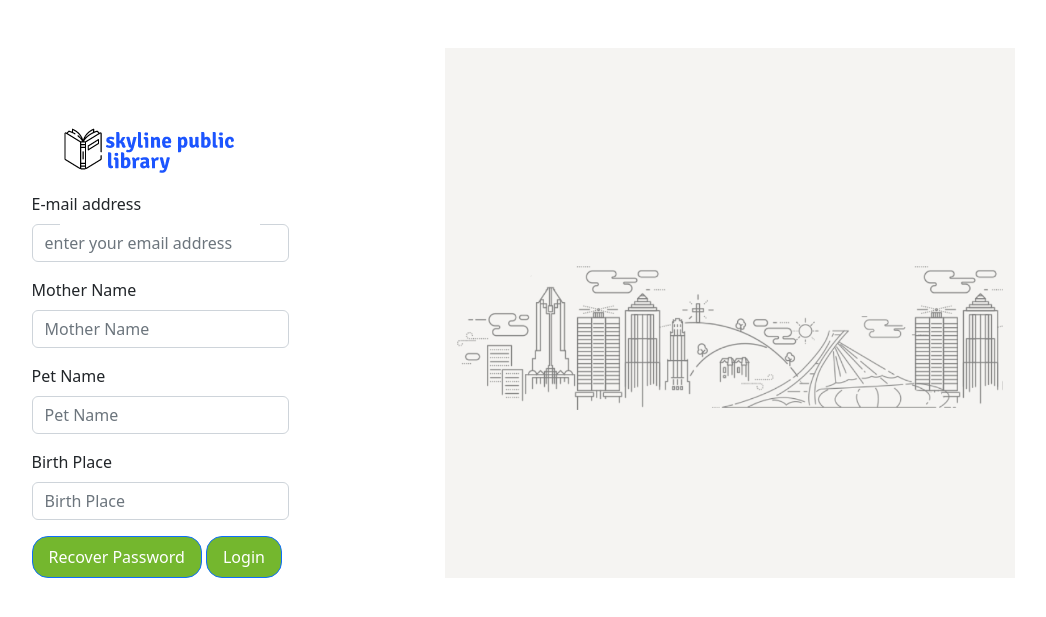
After one commit to rutushah/Skyline_Public_Library, a PHP site: page /library_management/forgotPassword.php in a window 1280 px wide. The commit adds this page. Shown: the top 617 px of the page, without its empty margins (195-1241 px from the left). Run offline with PHP 8.4, Linux system fonts and the light colour scheme; data comes from the database, SQL or seed files in the repository.

```diff
--- a/admin/admin_issue_book.php
+++ b/admin/admin_issue_book.php
@@ -7,7 +7,7 @@
       <meta charset="UTF-8">
       <meta http-equiv="X-UA-Compatible" content="IE=edge">
       <meta name="viewport" content="width=device-width, initial-scale=1.0">
-      <title>Book_Issue</title>
+      <title>Book Issue</title>
       <link rel="stylesheet" href="https://stackpath.bootstrapcdn.com/bootstrap/4.4.1/css/bootstrap.min.css" integrity="sha384-Vkoo8x4CGsO3+Hhxv8T/Q5PaXtkKtu6ug5TOeNV6gBiFeWPGFN9MuhOf23Q9Ifjh" crossorigin="anonymous">
       <link rel="stylesheet" href="https://cdnjs.cloudflare.com/ajax/libs/font-awesome/4.7.0/css/font-awesome.min.css">
       <script src='https://kit.fontawesome.com/a076d05399.js' crossorigin='anonymous'></script>
--- /dev/null
+++ b/user/forgotPassword.php
@@ -0,0 +1,148 @@
+<?php
+session_start();
+
+include_once("../dbConfig.php");
+// echo $role = $_SESSION['role'];
+// die();
+$user_selected_role = "";
+$sql = "SELECT * FROM `user_role`";
+$all_user_role = mysqli_query($mysqli,$sql);
+if(isset($_SESSION["role"])){
+    $user_selected_role = $_SESSION["role"];
+    // echo $user_selected_role;
+    // die();
+}
+?>
+<!DOCTYPE html>
+<html>
+<head>
+  <meta charset="utf-8">
+  <meta name="viewport" content="width=device-width, initial-scale=1">
+  <title>Forgot Password</title>
+
+    <link rel="stylesheet" href="https://cdnjs.cloudflare.com/ajax/libs/font-awesome/4.7.0/css/font-awesome.min.css">
+    <style>
+         <?php
+            include "../js/main.js";
+            include "../css/user.css";
+            include "../css/bootstrap.css";
+            include "../js/bootstrap.js";
+            ?>
+      </style>
+</head>
+
+<?php
+        $motherNameError = $emailErr = $petNameError = $birthPlaceError = "";
+        if (isset($_POST['recover_password'])) {
+            $mother_name  =   $_POST['motherName'];
+            $pet_name  =   $_POST['petName'];
+            $birth_place =   $_POST['birthPlace'];
+            $email  =   $_POST['email'];
+
+            $email_result = mysqli_query($mysqli, "select email_id from users where email_id ='$email'");
+
+            $user_matched = mysqli_num_rows($email_result);
+
+            $result = "SELECT * FROM `users` WHERE email_id = '$email' AND (mother_name ='$mother_name' AND pet_name = '$pet_name' AND
+            birth_place = '$birth_place') AND account_status = 0 AND payment_status = 0 AND user_status = 0";
+
+            $query_result = mysqli_query($mysqli, $result) or die( mysqli_error($mysqli));
+            $data_matched = mysqli_num_rows($query_result);
+
+            if(!filter_var($email, FILTER_VALIDATE_EMAIL))
+            {
+                $emailErr = '<p style = "color:red">Invalid Email Format</p>';
+            }
+            if($mother_name == ""){
+                $motherNameError = '<p style = "color:red">Please Enter Mother Name</p>';
+            }
+
+            if($pet_name == ""){
+                $petNameError = '<p style = "color:red">Please Enter Pet Name</p>';
+            }
+
+            if($birth_place == ""){
+                $birthPlaceError = '<p style = "color:red">Please Enter Birth Place</p>';
+            }
+
+            if(!$emailErr && !$motherNameError && !$petNameError && !$birthPlaceError)
+            {
+                if ($user_matched <= 0)
+                {
+                    echo '<script>alert("Email Id Not Registered!! Click on Sign up..")</script>';
+                }
+                else if($data_matched > 0){
+                    $_SESSION['email_id'] = $_POST['email'];
+                    echo '
+                        <script>
+                            window.location.href = "change_password.php";
+                        </script>
+                    ';
+                   // header("location: change_password.php");
+                }
+                else{
+                    echo '<script>alert("Please Enter Correct Information!!")</script>';
+                }
+            }
+        }
+        function test_input($data) {
+            $data = trim($data);
+            $data = stripslashes($data);
+            $data = htmlspecialchars($data);
+            return $data;
+        }
+?>
+
+<body>
+  <div class="container">
+    <div class="row ">
+      <div class="col-sm-12 col-md-6 d-flex justify-content-center mt-5">
+        <div class="content">
+          <div class="from-wrapper ">
+            <div class=" display-5 h5 justify-content-center fw-bolder logo1">
+                           <img src="../images/logo.png" class="img-fluid logomodify">
+                        </div>
+
+            <form action="" method="post">
+
+            <div class="mb-3 ">
+                <label for="email" class="form-label fw-light">E-mail address</label>
+                <input type="text" class="form-control fw-lighter" id="email" name = "email" placeholder="enter your email address">
+                <div class="error-msg"> <?php echo $emailErr; ?> </div>
+            </div>
+
+
+            <div class="mb-3 ">
+                <label for="motherName" class="form-label fw-light">Mother Name</label>
+                <input type="text" class="form-control fw-lighter" id="motherName" name = "motherName" placeholder="Mother Name">
+                <div class="error-msg"> <?php echo $motherNameError; ?> </div>
+            </div>
+
+            <div class="mb-3 ">
+                <label for="petName" class="form-label fw-light">Pet Name</label>
+                <input type="text" class="form-control fw-lighter" id="petName" name = "petName" placeholder="Pet Name">
+                <div class="error-msg"> <?php echo $petNameError;  ?> </div>
+            </div>
+
+            <div class="mb-3 ">
+                <label for="birthPlace" class="form-label fw-light">Birth Place</label>
+                <input type="text" class="form-control fw-lighter" id="birthPlace" name = "birthPlace" placeholder="Birth Place">
+                <div class="error-msg"> <?php echo $birthPlaceError; ?> </div>
+            </div>
+
+            <button type="submit" id="recover_password" name="recover_password" class="btn btn-primary px-3 py-2 rounded-4  bg-success">Recover Password</button>
+            <button type="reset" id="login" name="login" class="btn btn-primary px-3 py-2 rounded-4  bg-success">Login</button>
+
+
+            </form>
+
+          </div>
+        </div>
+      </div>
+      <div class="col-sm-12 col-md-6 customsidebackground mt-5">
+        <img src="../images/side_image.png" class="img-fluid imagescenter">
+      </div>
+    </div>
+  </div>
+</body>
+</html>
```
Also changed, not shown: user/change_password.php (added, +110 -0 lines), user/payment.php (+36 -8 lines), user/register.php (+10 -9 lines), user/success.php (+28 -2 lines).
